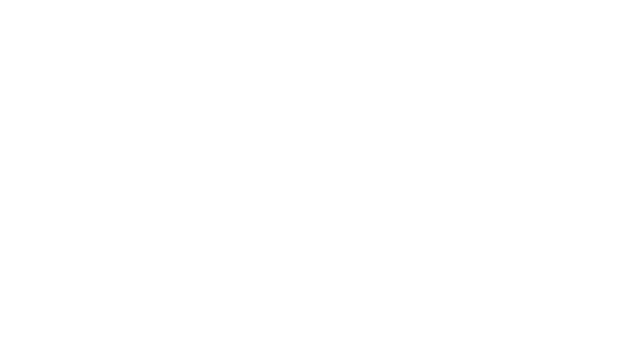
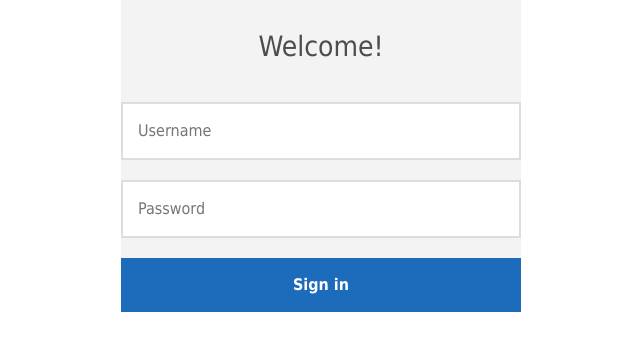
Before and after one commit to dannysze/CSCI3100-Project, a React (Create React App) app in the folder calevents/: page /login in a window 1280 px wide. Shown: the top 350 px of the page, without its empty margins (319-959 px from the left). Built offline with nearby package versions, Linux system fonts and the light colour scheme; the HTML template or start-up script is replaced by a standard one.

Commit message:
merged login page

```diff
--- a/calevents/src/App.js
+++ b/calevents/src/App.js
@@ -1,6 +1,7 @@
 import React from 'react';
 import { BrowserRouter as Router, Switch, Route, Link } from 'react-router-dom';
 import Home from './pages/Home';
+import Login from './pages/Login';
 import './styles/App.css';
 
 function App() {
@@ -8,6 +9,7 @@ function App() {
     <div className="App">
       <Router>
         <Route path="/" exact component={Home} />
+        <Route path="/login" exact component={Login} />
       </Router>
     </div>
   );
--- a/calevents/src/components/UpcomingEvents.js
+++ b/calevents/src/components/UpcomingEvents.js
@@ -4,8 +4,8 @@ import '../styles/components/upcomingEvents.css';
 
 const UpcomingEvents = () => {
   return (
-    <div>
-
+    <div className="upcoming-events">
+      <h1>Upcoming Events</h1>
     </div>
   )
 }
--- a/calevents/src/pages/Home.js
+++ b/calevents/src/pages/Home.js
@@ -6,7 +6,7 @@ import UpcomingEvents from '../components/UpcomingEvents'
 import 'bootstrap/dist/css/bootstrap.min.css';
 import '../styles/pages/home.css';
 
-export default function Home() {
+const Home = () => {
   return (
     <div className="container-fluid home">
       <Header />
@@ -17,6 +17,7 @@ export default function Home() {
         </div>
         <div className="col-3">
           <UpcomingEvents />
+          <h1>EventCard</h1>
           {/* <EventCard /> */}
         </div>
       </div>
@@ -27,3 +28,5 @@ export default function Home() {
     </div>
   )
 }
+
+export default Home
--- /dev/null
+++ b/calevents/src/pages/Login.js
@@ -0,0 +1,34 @@
+import React, { useState } from 'react';
+import 'bootstrap/dist/css/bootstrap.min.css';
+import '../styles/pages/login.css';
+
+const Login = () => {
+
+  const [username, setUsername] = useState('');
+  const [password, setPassword] = useState('');
+
+  const onChangeHandler = (event) => {
+    event.target.name === 'username' ? setUsername(event.target.value) : setPassword(event.target.value);
+  }
+
+  const validationCheck = () => {
+
+  }
+
+  const login = (event) => {
+    event.preventDefault();
+  }
+
+  return (
+    <div class="login-form">
+			<h1>Welcome!</h1>
+			<form action="auth" method="POST">
+				<input type="text" name="username" placeholder="Username" onChange={onChangeHandler} required />
+				<input type="password" name="password" placeholder="Password" onChange={onChangeHandler} required />
+				<input type="submit" value="Sign in" onClick={login} />
+			</form>
+		</div>
+  )
+}
+
+export default Login
--- a/calevents/src/styles/components/upcomingEvents.css
+++ b/calevents/src/styles/components/upcomingEvents.css
@@ -0,0 +1,19 @@
+.login {
+  display: flex;
+  justify-content: center;
+  align-items: center;
+  height: 100%;
+}
+
+.login-content {
+  border: 1px solid #000000;
+  border-radius: 10px;
+  width: 400px;
+  height: auto;
+  display: flex;
+  flex-direction: column;
+  justify-content: center;
+  align-items: center;
+  text-align: center;
+  padding: 30px;
+}
--- /dev/null
+++ b/calevents/src/styles/pages/login.css
@@ -0,0 +1,30 @@
+.login-form {
+  width: 400px;
+  margin: 0 auto;
+  font-family: Tahoma, Geneva, sans-serif;
+  background-color: #7c7b7b17;
+}
+.login-form h1 {
+  text-align: center;
+  color: #4d4d4d;
+  font-size: 28px;
+  padding: 30px 0 30px 0;
+}
+.login-form input[type="password"],
+.login-form input[type="text"] {
+  width: 100%;
+  padding: 15px;
+  border: 2px solid #dddddd;
+  margin-bottom: 20px;
+  box-sizing:border-box;
+}
+.login-form input[type="submit"] {
+  width: 100%;
+  padding: 15px;
+  background-color: #1d6cbb;
+  border: 0;
+  box-sizing: border-box;
+  cursor: pointer;
+  font-weight: bold;
+  color: #ffffff;
+}
```
